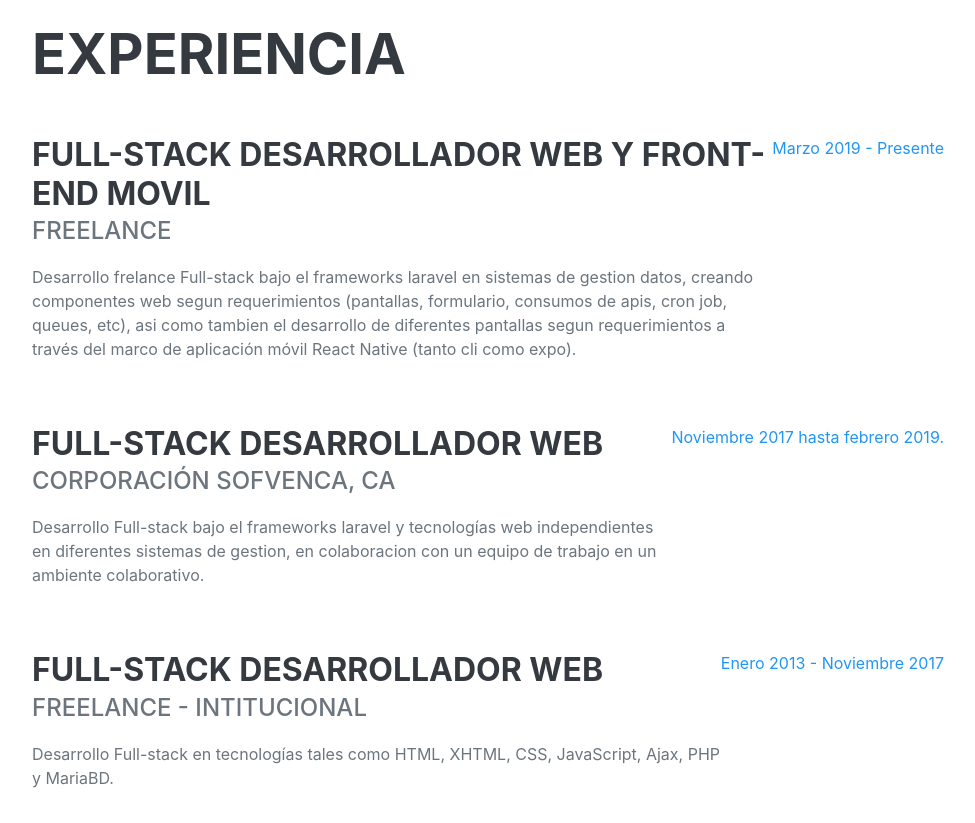
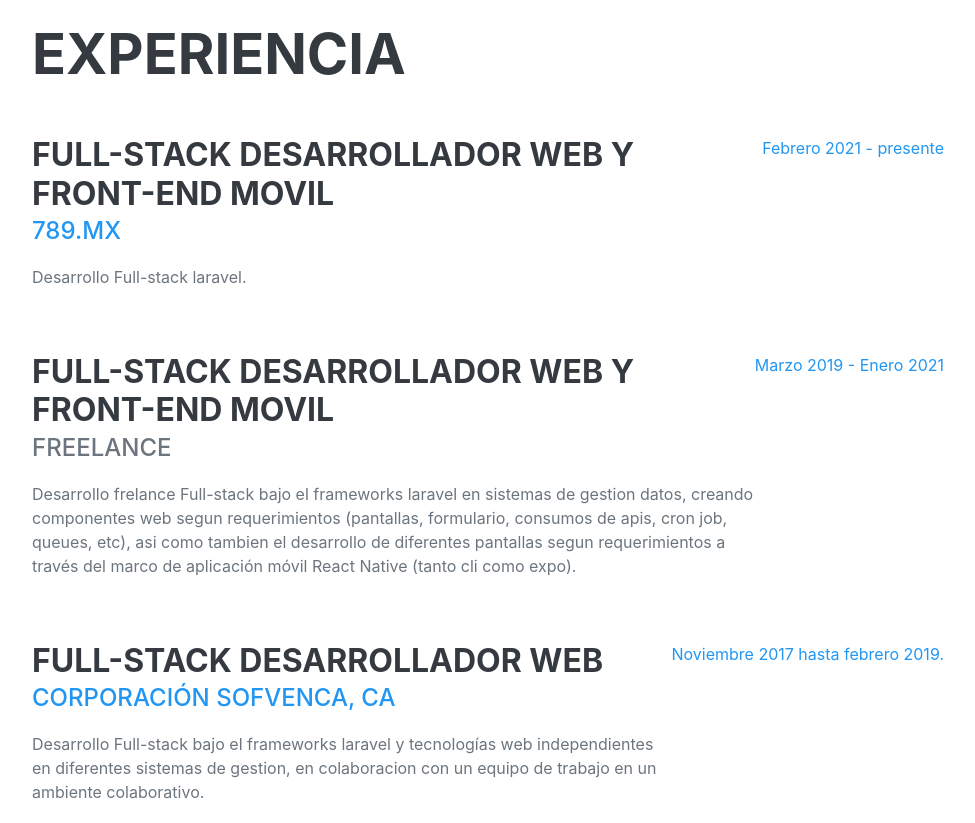
Before and after one commit to ajsuperlano/ajsuperlano.github.io, a plain HTML site: page index.html in a window 1280 px wide. Shown: the part 860-1683 px from the top of the page, without its empty margins (288-1263 px from the left). Drawn offline with nearby package versions, Linux system fonts and the light colour scheme; a web font is replaced by a local one.

Commit message:
actualizacion septiembre

```diff
--- a/index.html
+++ b/index.html
@@ -44,7 +44,7 @@
 					<span class="text-primary">Antonio</span>
 				</h1>
 				<div class="subheading mb-5">
-					Acarigua - Portuguesa, Venezuela, 3301. +58 416 024 7357 / +58 414 553 7266 .
+					Acarigua - Portuguesa, Venezuela, 3301. +58 414 553 7266 .
 					<a href="mailto:name@email.com">ajsuperlano@gmail.com</a>
 				</div>
 				<p class="lead mb-5">
@@ -53,7 +53,7 @@
 					<br>
 				</p>
 				<div class="social-icons">
-					<a class="social-icon" href="https://wa.me/584160247357" target="_blank" ><i class="fab fa-whatsapp" aria-hidden="true"></i></i></a>
+					<a class="social-icon" href="https://wa.me/584145537266" target="_blank" ><i class="fab fa-whatsapp" aria-hidden="true"></i></i></a>
 					<a class="social-icon" href="https://github.com/ajsuperlano" target="_blank"><i class="fab fa-github"></i></a>
 					<a class="social-icon" href="https://gitlab.com/ajsuperlano" target="_blank" ><i class="fab fa-gitlab"></i></a>
 					<!-- <a class="social-icon" href="#"><i class="fab fa-twitter"></i></a> -->
@@ -69,15 +69,24 @@
 				<div class="d-flex flex-column flex-md-row justify-content-between mb-5">
 					<div class="flex-grow-1">
 						<h3 class="mb-0"> Full-stack Desarrollador web y front-end Movil </h3>
+						<div class="subheading mb-3"><a href="https://789.mx/">	 789.MX</a></div>
+						<p>Desarrollo Full-stack laravel.  </p>
+					</div>
+					<div class="flex-shrink-0"><span class="text-primary">Febrero 2021 - presente</span></div>
+				</div>
+
+				<div class="d-flex flex-column flex-md-row justify-content-between mb-5">
+					<div class="flex-grow-1">
+						<h3 class="mb-0"> Full-stack Desarrollador web y front-end Movil </h3>
 						<div class="subheading mb-3">Freelance</div>
 						<p>Desarrollo frelance Full-stack bajo el frameworks laravel en sistemas de gestion datos, creando componentes web segun requerimientos (pantallas, formulario, consumos de apis, cron job, queues, etc), asi como tambien el desarrollo de diferentes pantallas segun requerimientos a través del marco de aplicación móvil React Native (tanto cli como expo). </p>
 					</div>
-					<div class="flex-shrink-0"><span class="text-primary">Marzo 2019 - Presente</span></div>
+					<div class="flex-shrink-0"><span class="text-primary">Marzo 2019 - Enero 2021</span></div>
 				</div>
 				<div class="d-flex flex-column flex-md-row justify-content-between mb-5">
 					<div class="flex-grow-1">
 						<h3 class="mb-0"> Full-stack Desarrollador web</h3>
-						<div class="subheading mb-3">CORPORACIÓN SOFVENCA, CA</div>
+						<div class="subheading mb-3"><a href="https://www.instagram.com/softvencaoficial/?hl=es-la">  CORPORACIÓN SOFVENCA, CA</a></div>
 						<p>Desarrollo Full-stack bajo el frameworks laravel y tecnologías web independientes en diferentes sistemas de gestion, en colaboracion con un equipo de trabajo en un ambiente colaborativo. </p>
 					</div>
 					<div class="flex-shrink-0"><span class="text-primary"> Noviembre 2017 hasta  febrero 2019.</span></div>
@@ -140,7 +149,7 @@
 					<li class="list-inline-item"><i class="fab fa-node-js"></i></li>
 					<li class="list-inline-item"><i class="fab fa-trello"></i></li>
 					<li class="list-inline-item"><i class="fab fa-github"></i></li>
-					<li class="list-inline-item"><i class="fab fa-gitlab"></i></li>
+					<li class="list-inline-item"> <a href="https://gitlab.com/ajsuperlano"><i class="fab fa-gitlab"></a></i></li>
 					<li class="list-inline-item"><i class="fab fa-npm"></i></li>
 				</ul>
 				<div class="subheading mb-3">FLUJO DE TRABAJO</div>
```
Also changed, not shown: package-lock.json (added).
